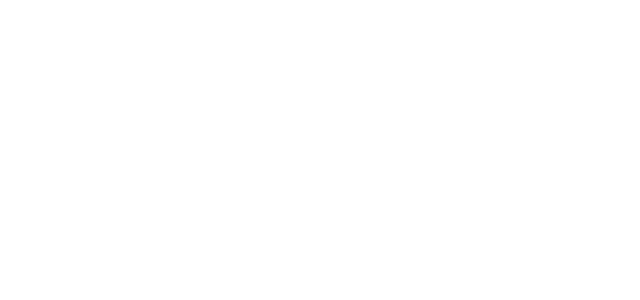
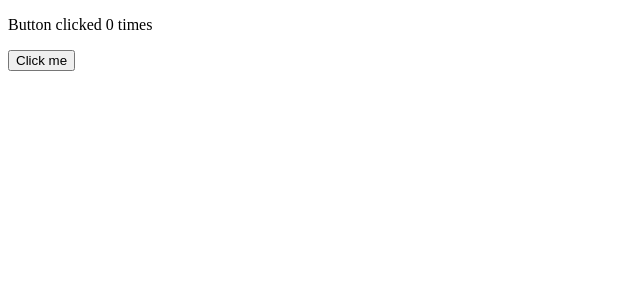
Before and after one commit to acciojob/button-counter-Uttu316, a React app: page / in a window 1280 px wide. Shown: the top 300 px of the page, without its empty margins (0-640 px from the left). Built offline with nearby package versions, Linux system fonts and the light colour scheme.

Commit message:
Update App.js

```diff
--- a/src/components/App.js
+++ b/src/components/App.js
@@ -1,11 +1,18 @@
 
-import React from "react";
+import React,{useState} from "react";
 import './../styles/App.css';
 
 const App = () => {
+  const [count,setCount] = useState(0)
+  const onCount = ()=>{
+  setCount(count+1)
+}
   return (
     <div>
         {/* Do not remove the main div */}
+
+    <p>Button clicked {count} times</p>
+    <button onClick={onCount}>Click me</button>
     </div>
   )
 }
```
